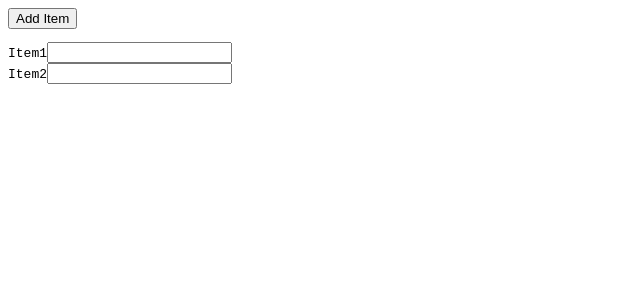
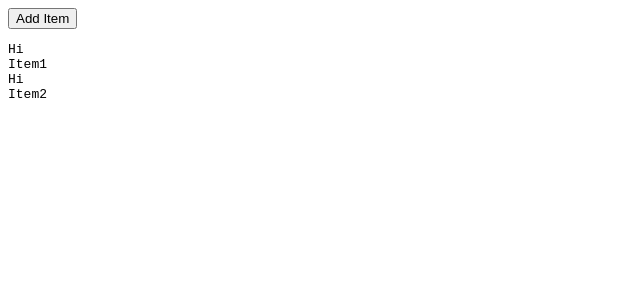
Before and after one commit to xzhc/React-Beginner, a React (Vite) app in the folder first-react-app/: page / in a window 1280 px wide. Shown: the top 300 px of the page, without its empty margins (0-640 px from the left). Built offline with nearby package versions, Linux system fonts and the light colour scheme.

Commit message:
Fragment

```diff
--- a/first-react-app/src/App.jsx
+++ b/first-react-app/src/App.jsx
@@ -1,4 +1,4 @@
-import { useState } from "react";
+import { useState, Fragment } from "react";
 
 function App() {
   const [items, setItems] = useState([
@@ -11,17 +11,19 @@ function App() {
     });
   }
   return (
-    <div>
+    <>
       <button onClick={addItem}>Add Item</button>
       <pre>
-        {items.map((item) => (
-          <div key={item.id}>
-            {item.name}
-            <input type="text" />
-          </div>
-        ))}
+        {items.map((item) => {
+          return (
+            <Fragment key={item.id}>
+              <span>Hi</span>
+              <div>{item.name}</div>
+            </Fragment>
+          );
+        })}
       </pre>
-    </div>
+    </>
   );
 }
 
```
